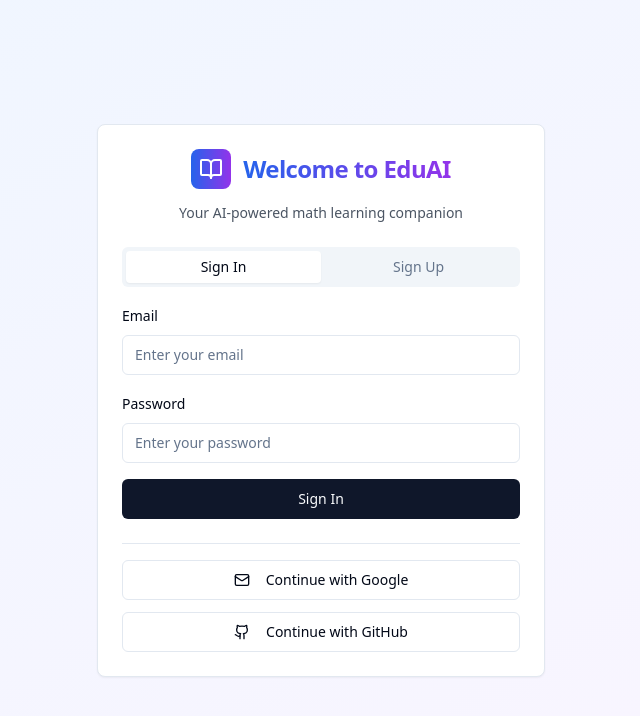
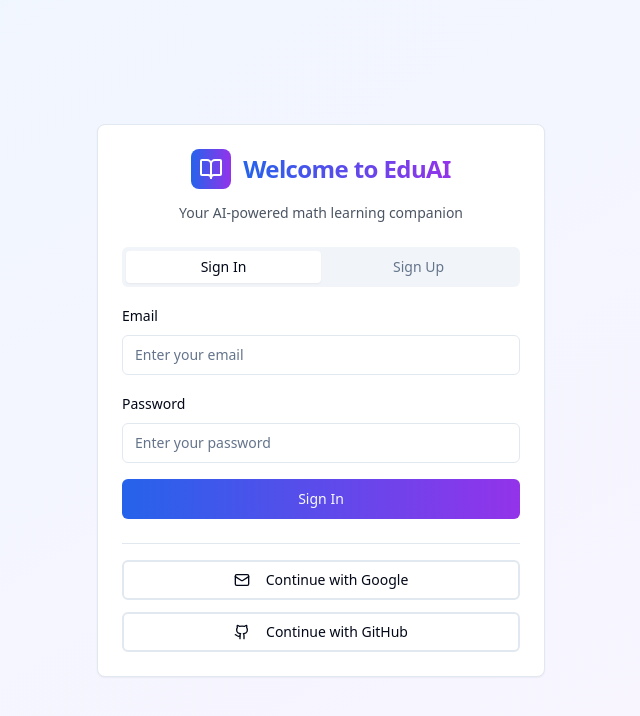
Before and after one commit to dylandlr/math-mentor-vision-sage, a React (Vite) app: page / in a window 1280 px wide. Shown: the top 716 px of the page, without its empty margins (319-959 px from the left). Built offline with nearby package versions, Linux system fonts and the light colour scheme.

Commit message:
Apply gradient to auth buttons
Apply the same gradient styling used for the title to the authentication buttons for a consistent look.

```diff
--- a/src/components/auth/AuthPage.tsx
+++ b/src/components/auth/AuthPage.tsx
@@ -129,7 +129,7 @@ export const AuthPage = () => {
                     required
                   />
                 </div>
-                <Button type="submit" className="w-full" disabled={loading}>
+                <Button type="submit" className="w-full bg-gradient-to-r from-blue-600 to-purple-600 hover:from-blue-700 hover:to-purple-700" disabled={loading}>
                   {loading ? 'Signing in...' : 'Sign In'}
                 </Button>
               </form>
@@ -170,7 +170,7 @@ export const AuthPage = () => {
                     required
                   />
                 </div>
-                <Button type="submit" className="w-full" disabled={loading}>
+                <Button type="submit" className="w-full bg-gradient-to-r from-blue-600 to-purple-600 hover:from-blue-700 hover:to-purple-700" disabled={loading}>
                   {loading ? 'Creating account...' : 'Create Account'}
                 </Button>
               </form>
@@ -182,7 +182,7 @@ export const AuthPage = () => {
             <div className="space-y-3">
               <Button
                 variant="outline"
-                className="w-full"
+                className="w-full border-2 border-gradient-to-r from-blue-600 to-purple-600 hover:bg-gradient-to-r hover:from-blue-50 hover:to-purple-50"
                 onClick={() => handleOAuthClick('google')}
                 disabled={loading}
               >
@@ -191,7 +191,7 @@ export const AuthPage = () => {
               </Button>
               <Button
                 variant="outline"
-                className="w-full"
+                className="w-full border-2 border-gradient-to-r from-blue-600 to-purple-600 hover:bg-gradient-to-r hover:from-blue-50 hover:to-purple-50"
                 onClick={() => handleOAuthClick('github')}
                 disabled={loading}
               >
```
